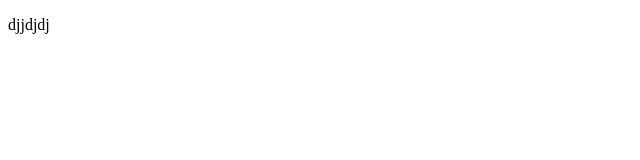
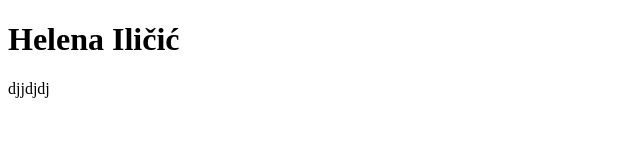
Before and after one commit to helenapalac/gs-test, a plain HTML site: page index.html in a window 1280 px wide. Shown: the whole page, without its empty margins (0-640 px from the left). Drawn offline with Linux system fonts and the light colour scheme.

Commit message:
commit na test branchu

```diff
--- a/index.html
+++ b/index.html
@@ -7,7 +7,7 @@
     <title>Document</title>
 </head>
 <body>
-
+    <h1>Helena Iličić</h1>
     <p>djjdjdj</p>
 </body>
 </html>
```
